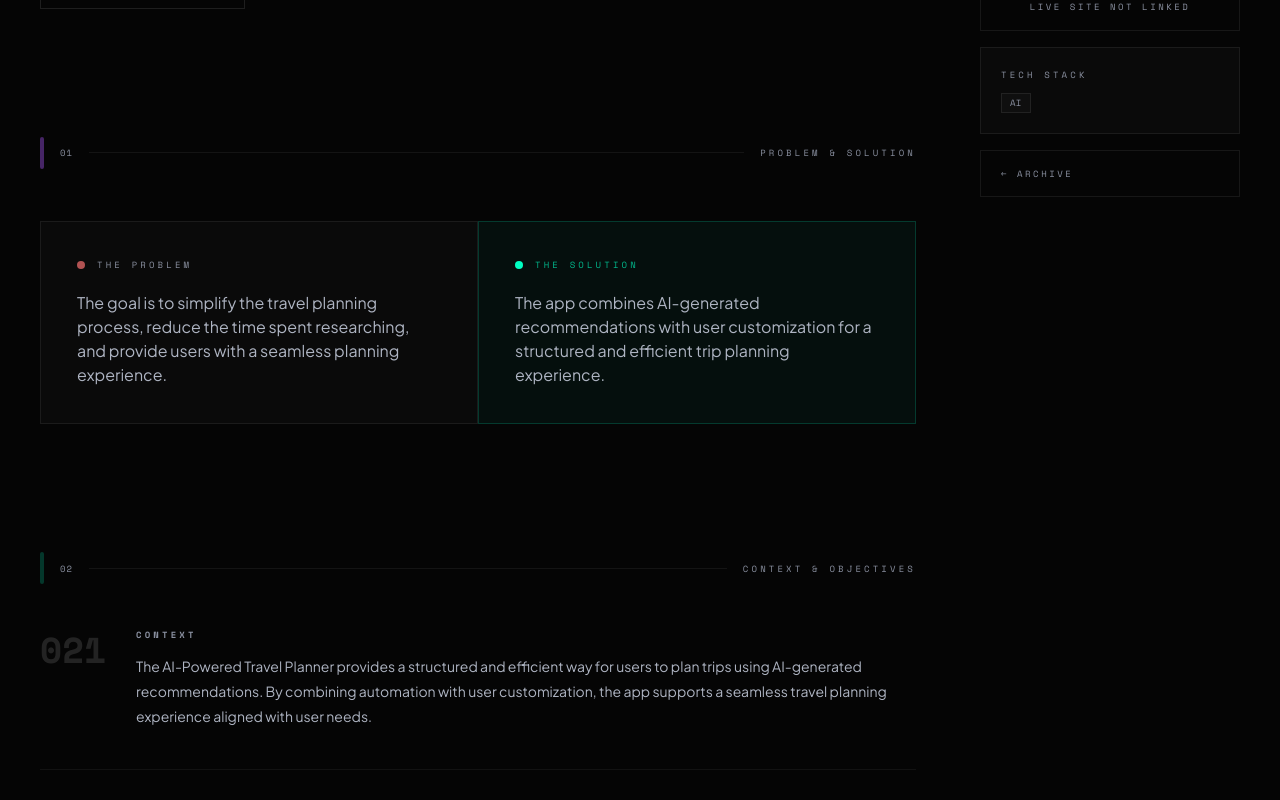
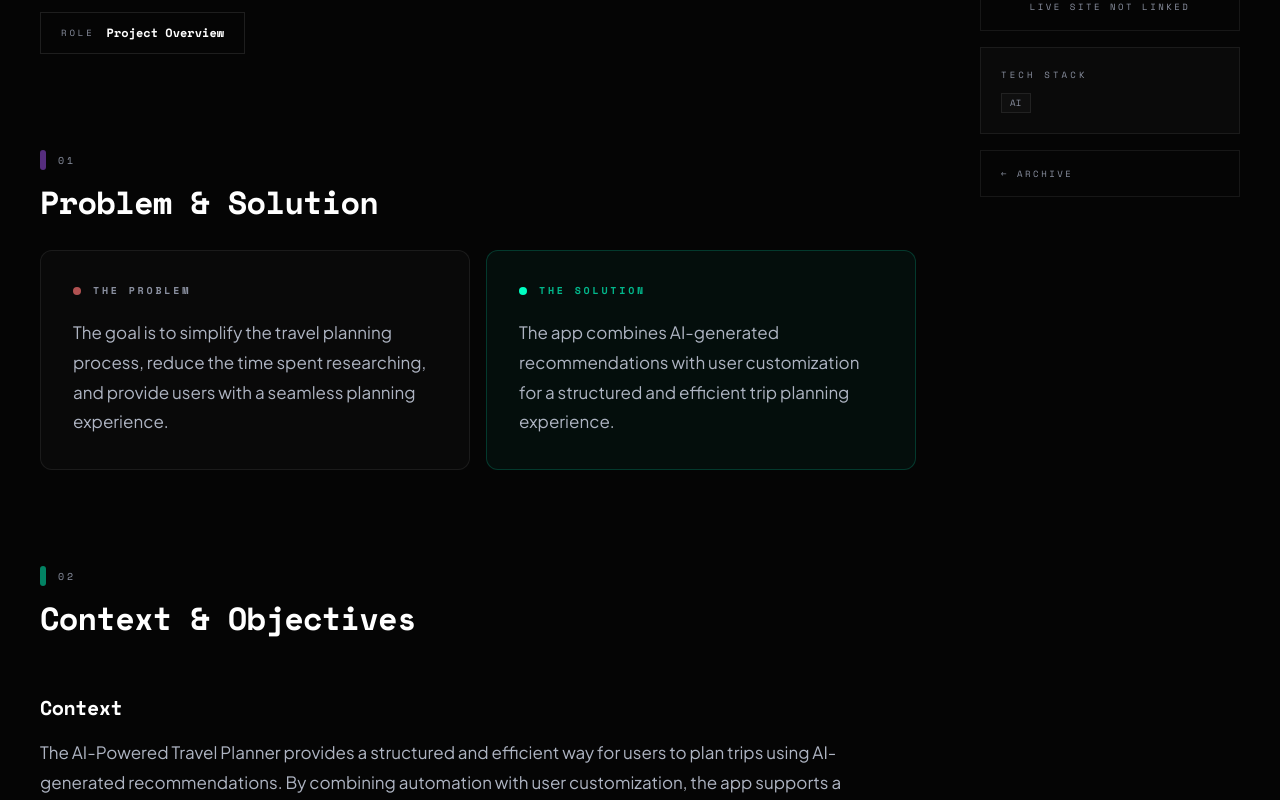
Before and after one commit to JetflowUX/myportfolio, a Next.js app: page /projects/ai-travel-planner in a window 1280 px wide. Shown: the part 1760-2560 px from the top of the page. Built offline with nearby package versions, Linux system fonts and the light colour scheme.

Commit message:
new commit

```diff
--- a/app/projects/[slug]/page.tsx
+++ b/app/projects/[slug]/page.tsx
@@ -234,12 +234,10 @@ export default function ProjectCaseStudyPage() {
             {/* 00 Overview */}
             <div id="overview">
               <ChapterDivider number="00" label="Overview" />
-              <div className="py-10 sm:py-12">
-                <p className="font-sans text-text-secondary text-base sm:text-lg leading-relaxed max-w-3xl">
-                  {project.description}
-                </p>
+              <div className="pt-1">
+                <Prose text={project.description} />
                 {project.role && (
-                  <div className="mt-6 inline-flex items-center gap-3 border border-ink/10 px-5 py-3">
+                  <div className="mt-7 inline-flex items-center gap-3 border border-ink/10 px-5 py-3">
                     <span className="text-[9px] uppercase tracking-[0.32em] text-text-tertiary font-mono">
                       Role
                     </span>
@@ -255,31 +253,27 @@ export default function ProjectCaseStudyPage() {
             {hasProblemSolution && (
               <div id="problem">
                 <ChapterDivider number="01" label="Problem & Solution" />
-                <div className="py-10 sm:py-12 grid grid-cols-1 sm:grid-cols-2 gap-0">
+                <div className="grid grid-cols-1 gap-4 sm:grid-cols-2">
                   {project.problem?.trim() && (
-                    <div className="bg-ink/[0.02] border border-ink/[0.07] p-7 sm:p-9">
-                      <div className="flex items-center gap-3 mb-5">
-                        <div className="w-2 h-2 bg-red-400/70 rounded-full" />
-                        <span className="text-[9px] uppercase tracking-[0.35em] text-text-tertiary font-mono">
+                    <div className="rounded-xl border border-ink/[0.07] bg-ink/[0.02] p-6 sm:p-8">
+                      <div className="mb-5 flex items-center gap-3">
+                        <div className="h-2 w-2 rounded-full bg-red-400/70" />
+                        <span className="text-[10px] uppercase tracking-[0.28em] text-text-tertiary font-mono font-bold">
                           The Problem
                         </span>
                       </div>
-                      <p className="font-sans leading-relaxed text-sm sm:text-base whitespace-pre-wrap text-text-secondary">
-                        {project.problem}
-                      </p>
+                      <Prose text={project.problem} />
                     </div>
                   )}
                   {project.solution?.trim() && (
-                    <div className="bg-accent/[0.04] border border-accent/[0.18] p-7 sm:p-9">
-                      <div className="flex items-center gap-3 mb-5">
-                        <div className="w-2 h-2 bg-accent rounded-full" />
-                        <span className="text-[9px] uppercase tracking-[0.35em] text-accent-ink/70 font-mono">
+                    <div className="rounded-xl border border-accent/[0.18] bg-accent/[0.04] p-6 sm:p-8">
+                      <div className="mb-5 flex items-center gap-3">
+                        <div className="h-2 w-2 rounded-full bg-accent" />
+                        <span className="text-[10px] uppercase tracking-[0.28em] text-accent-ink/70 font-mono font-bold">
                           The Solution
                         </span>
                       </div>
-                      <p className="font-sans leading-relaxed text-sm sm:text-base whitespace-pre-wrap text-text-secondary">
-                        {project.solution}
-                      </p>
+                      <Prose text={project.solution} />
                     </div>
                   )}
                 </div>
@@ -612,47 +606,134 @@ function StatCell({ label, value }: { label: string; value: string }) {
   );
 }
 
+// Color code sections for a subtle visual hierarchy between chapters.
+function sectionAccent(label: string) {
+  if (label.includes("Research") || label.includes("Insights"))
+    return "bg-blue-500/50";
+  if (label.includes("Design") || label.includes("Visual"))
+    return "bg-emerald-500/50";
+  if (label.includes("Problem") || label.includes("Solution"))
+    return "bg-purple-500/50";
+  if (label.includes("Impact") || label.includes("Outcome"))
+    return "bg-amber-500/50";
+  if (label.includes("Learnings") || label.includes("Next"))
+    return "bg-pink-500/50";
+  return "bg-accent/50";
+}
+
+type ProseBlock = { type: "p"; text: string } | { type: "ol"; items: string[] };
+
+// Turn the long single-string case-study fields into something readable:
+// respect any real line breaks, promote inline "(1) … (2) …" enumerations to
+// a numbered list, and otherwise chunk a wall of text into ~3-sentence
+// paragraphs.
+function splitProse(raw: string): ProseBlock[] {
+  const clean = raw.replace(/\r/g, "").trim();
+  if (!clean) return [];
+
+  let blocks = clean
+    .split(/\n{2,}/)
+    .map((b) => b.trim())
+    .filter(Boolean);
+  if (blocks.length === 1) {
+    const lines = clean
+      .split(/\n+/)
+      .map((b) => b.trim())
+      .filter(Boolean);
+    if (lines.length > 1) blocks = lines;
+  }
+
+  const out: ProseBlock[] = [];
+  for (const block of blocks) {
+    const markers = block.match(/\(\d+\)/g);
+    const firstIdx = block.search(/\(\d+\)\s/);
+    if (markers && markers.length >= 2 && firstIdx >= 0) {
+      const lead = block.slice(0, firstIdx).trim();
+      if (lead) out.push({ type: "p", text: lead });
+      const items = block
+        .slice(firstIdx)
+        .split(/(?=\(\d+\)\s)/)
+        .map((s) => s.replace(/^\(\d+\)\s*/, "").trim())
+        .filter(Boolean);
+      out.push({ type: "ol", items });
+      continue;
+    }
+
+    if (block.length > 300) {
+      // Split on sentence boundaries using a lookahead only (widely
+      // supported) — a sentinel avoids consuming the space and never
+      // breaks decimals like "4.2/5".
+      const sentences = block
+        .replace(/([.!?])\s+(?=[A-Z(])/g, "$1|__SENT__|")
+        .split("|__SENT__|")
+        .filter(Boolean);
+      if (sentences.length > 1) {
+        for (let i = 0; i < sentences.length; i += 3) {
+          out.push({
+            type: "p",
+            text: sentences.slice(i, i + 3).join(" ").trim(),
+          });
+        }
+        continue;
+      }
+    }
+    out.push({ type: "p", text: block });
+  }
+  return out;
+}
+
+function Prose({ text, className = "" }: { text: string; className?: string }) {
+  const blocks = splitProse(text);
+  if (!blocks.length) return null;
+  return (
+    <div
+      className={`max-w-[68ch] space-y-4 font-sans text-[15px] sm:text-[17px] leading-[1.75] text-text-secondary ${className}`}
+    >
+      {blocks.map((block, i) =>
+        block.type === "ol" ? (
+          <ol key={i} className="space-y-2.5">
+            {block.items.map((item, j) => (
+              <li key={j} className="flex gap-3">
+                <span className="mt-1 flex h-5 w-5 shrink-0 items-center justify-center rounded-full bg-accent/15 font-mono text-[10px] font-bold tabular-nums text-accent-ink">
+                  {j + 1}
+                </span>
+                <span className="flex-1">{item}</span>
+              </li>
+            ))}
+          </ol>
+        ) : (
+          <p key={i}>{block.text}</p>
+        ),
+      )}
+    </div>
+  );
+}
+
 function ChapterDivider({ number, label }: { number: string; label: string }) {
-  // Color code sections for better visual hierarchy
-  const getColor = (label: string) => {
-    if (label.includes("Research") || label.includes("Insights"))
-      return "bg-blue-500/40";
-    if (label.includes("Design") || label.includes("Visual"))
-      return "bg-emerald-500/40";
-    if (label.includes("Problem") || label.includes("Solution"))
-      return "bg-purple-500/40";
-    if (label.includes("Impact") || label.includes("Outcome"))
-      return "bg-amber-500/40";
-    if (label.includes("Learnings") || label.includes("Next"))
-      return "bg-pink-500/40";
-    return "bg-accent/20";
-  };
-
   return (
-    <motion.div
-      initial={{ opacity: 0, x: -12 }}
-      whileInView={{ opacity: 1, x: 0 }}
+    <motion.header
+      initial={{ opacity: 0, y: 12 }}
+      whileInView={{ opacity: 1, y: 0 }}
       viewport={{ once: true, margin: "-60px" }}
       transition={{ duration: 0.45, ease: "easeOut" }}
-      className="flex items-center gap-4 pt-16 sm:pt-20 pb-1"
+      className="pt-20 sm:pt-24 mb-6 sm:mb-7"
     >
-      <div className={`w-1 h-8 rounded-full ${getColor(label)}`} />
-      <span className="text-[9px] font-mono text-text-tertiary tracking-widest tabular-nums">
-        {number}
-      </span>
-      <div className="h-px flex-1 bg-ink/[0.06]" />
-      <span className="text-[9px] font-mono uppercase tracking-[0.35em] text-text-tertiary">
+      <div className="mb-3 flex items-center gap-3">
+        <span className={`h-5 w-1.5 rounded-full ${sectionAccent(label)}`} />
+        <span className="font-mono text-[10px] uppercase tracking-[0.3em] text-text-tertiary tabular-nums">
+          {number}
+        </span>
+      </div>
+      <h2 className="text-[1.55rem] sm:text-[2rem] font-bold leading-tight tracking-tight text-text">
         {label}
-      </span>
-    </motion.div>
+      </h2>
+    </motion.header>
   );
 }
 
 function NumberedSection({
-  number,
   label,
   body,
-  fallback,
 }: {
   number: string;
   label: string;
@@ -665,33 +746,21 @@ function NumberedSection({
   }
   return (
     <motion.section
-      initial={{ opacity: 0, y: 20 }}
+      initial={{ opacity: 0, y: 16 }}
       whileInView={{ opacity: 1, y: 0 }}
       viewport={{ once: true, margin: "-80px" }}
       transition={{ duration: 0.5, ease: [0.22, 1, 0.36, 1] }}
-      className="flex gap-6 sm:gap-10 py-8 sm:py-10 border-b border-ink/[0.05]"
+      className="border-b border-ink/[0.05] py-6 sm:py-7 last:border-b-0"
     >
-      <div className="shrink-0 w-10 sm:w-14 pt-0.5">
-        <span className="text-3xl sm:text-4xl font-black leading-none font-mono select-none text-ink/[0.12]">
-          {number.replace(".", "")}
-        </span>
-      </div>
-      <div className="flex-1 min-w-0">
-        <p className="text-[9px] uppercase tracking-[0.35em] text-text-tertiary mb-3 font-mono font-bold">
-          {label}
-        </p>
-        <p
-          className={`font-sans leading-[1.8] whitespace-pre-wrap text-sm ${text ? "text-text-secondary" : "text-text-tertiary italic"}`}
-        >
-          {text || fallback}
-        </p>
-      </div>
+      <h3 className="mb-4 text-lg sm:text-xl font-bold tracking-tight text-text">
+        {label}
+      </h3>
+      <Prose text={text} />
     </motion.section>
   );
 }
 
 function PullQuoteSection({
-  number,
   label,
   body,
 }: {
@@ -704,27 +773,17 @@ function PullQuoteSection({
   }
   return (
     <motion.section
-      initial={{ opacity: 0, y: 20 }}
+      initial={{ opacity: 0, y: 16 }}
       whileInView={{ opacity: 1, y: 0 }}
       viewport={{ once: true, margin: "-80px" }}
       transition={{ duration: 0.5, ease: [0.22, 1, 0.36, 1] }}
-      className="flex gap-6 sm:gap-10 py-8 sm:py-10 border-b border-ink/[0.05]"
+      className="border-b border-ink/[0.05] py-6 sm:py-7"
     >
-      <div className="shrink-0 w-10 sm:w-14 pt-0.5">
-        <span className="text-3xl sm:text-4xl font-black leading-none font-mono select-none text-ink/[0.12]">
-          {number.replace(".", "")}
-        </span>
-      </div>
-      <div className="flex-1 min-w-0">
-        <p className="text-[9px] uppercase tracking-[0.35em] text-text-tertiary mb-5 font-mono font-bold">
-          {label}
-        </p>
-        <blockquote className="relative pl-5 sm:pl-7">
-          <div className="absolute left-0 top-0 bottom-0 w-[2px] bg-gradient-to-b from-accent via-accent/50 to-transparent" />
-          <p className="font-sans text-sm sm:text-base text-text-secondary leading-[1.85] italic whitespace-pre-wrap">
-            {body}
-          </p>
-        </blockquote>
+      <h3 className="mb-4 text-lg sm:text-xl font-bold tracking-tight text-text">
+        {label}
+      </h3>
+      <div className="rounded-xl border border-accent/15 bg-accent/[0.04] p-5 sm:p-7">
+        <Prose text={body} />
       </div>
     </motion.section>
   );
@@ -837,9 +896,9 @@ function ColorPaletteBox({
       transition={{ duration: 0.5, ease: [0.22, 1, 0.36, 1] }}
       className="py-8 sm:py-10 border-b border-ink/[0.05]"
     >
-      <p className="text-[9px] uppercase tracking-[0.35em] text-accent-ink/80 mb-5 sm:mb-6 font-mono font-bold">
+      <h3 className="mb-5 text-lg sm:text-xl font-bold tracking-tight text-text">
         Colour Palette
-      </p>
+      </h3>
       <div className="flex flex-wrap gap-4 sm:gap-6">
         {swatches.map((swatch) => {
           const { r, g, b } = hexToRgb(swatch.hex);
```
